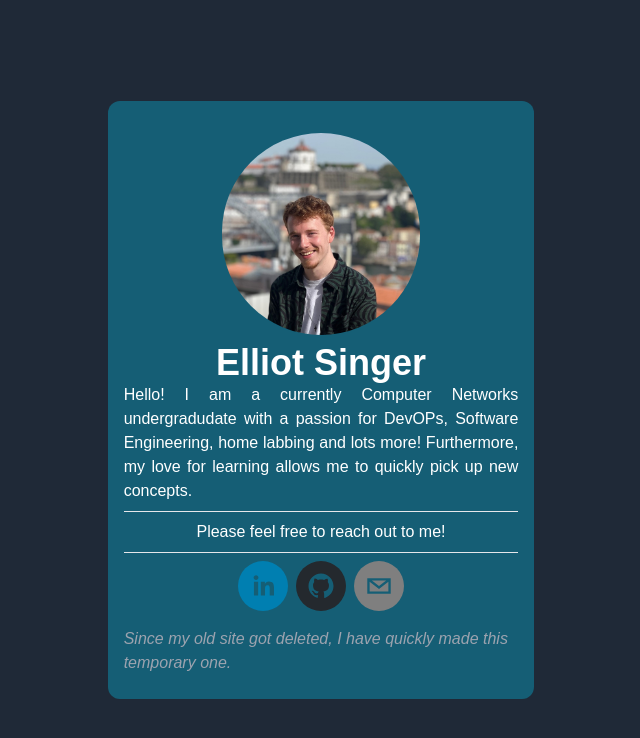
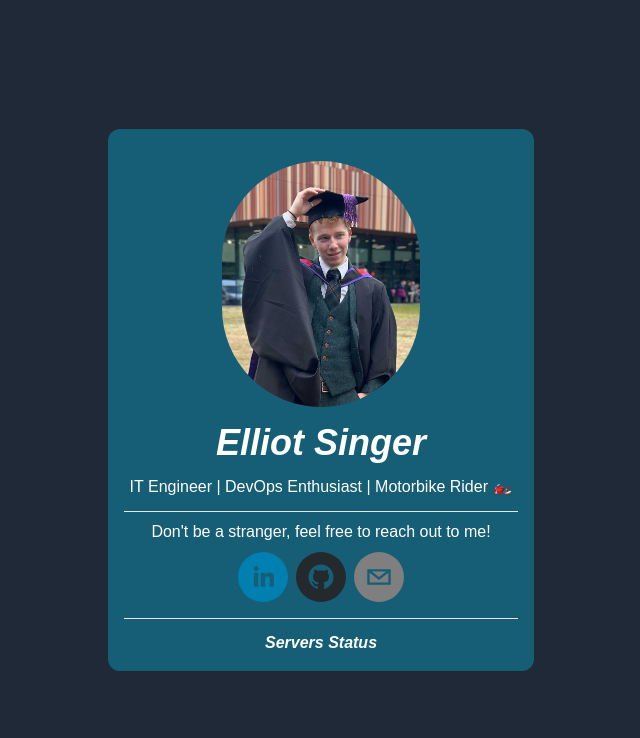
Before and after one commit to elsing/portfolio-temp, a Next.js app: page / in a window 1280 px wide. Shown: the top 738 px of the page, without its empty margins (319-959 px from the left). Built offline with nearby package versions, Linux system fonts and the light colour scheme; a web font is replaced by a local one.

Commit message:
modernise update

```diff
--- a/app/page.tsx
+++ b/app/page.tsx
@@ -1,5 +1,6 @@
 import SocialIcons from "@/components/SocialIcons";
 import Top from "@/components/Top";
+import Bottom from "@/components/Bottom";
 
 export default function Home() {
   return (
@@ -9,10 +10,7 @@ export default function Home() {
           <div className="m-4 p-4 rounded-xl text-white bg-cyan-800 md:w-1/2 lg:w-1/3">
             <Top />
             <SocialIcons />
-            <p className="flex justify-center py-2 italic text-gray-400">
-              Since my old site got deleted, I have quickly made this temporary
-              one.
-            </p>
+            <Bottom />
           </div>
         </div>
       </div>
--- /dev/null
+++ b/components/Bottom.tsx
@@ -0,0 +1,12 @@
+import Link from "next/link";
+
+export default function Bottom() {
+  return (
+    <div>
+      <hr />
+      <p className="text-center pt-3">
+        <Link href="https://status.singer.systems" className="font-bold italic">Servers Status</Link>
+      </p>
+    </div>
+  );
+}
--- a/components/SocialIcons.tsx
+++ b/components/SocialIcons.tsx
@@ -2,13 +2,19 @@ import { SocialIcon } from "react-social-icons";
 
 export default function SocialIcons() {
   return (
-    <div className="flex gap-2 py-2 justify-center">
+    <div>
+      <p className="flex justify-center py-2">
+        Don't be a stranger, feel free to reach out to me!
+      </p>
+    <div className="flex gap-2 pb-4 justify-center">
       <SocialIcon
         target="_blank"
         url="https://www.linkedin.com/in/elliotsinger/"
+        className="flex"
       />
-      <SocialIcon target="_blank" url="https://github.com/elsing" />
-      <SocialIcon target="_blank" url="mailto:elliot@singermail.uk" />
+      <SocialIcon url="https://github.com/elsing" className="flex"/>
+      <SocialIcon url="mailto:elliot@singer.systems" />
     </div>
+  </div>
   );
 }
--- a/components/Top.tsx
+++ b/components/Top.tsx
@@ -13,20 +13,13 @@ export default function Top() {
             className="rounded-full w-1/2 h-1/2"
           />
         </div>
-        <h1 className="text-4xl flex justify-center font-bold ">
+        <h1 className="text-4xl flex justify-center italic font-bold py-2">
           Elliot Singer
         </h1>
-        <h2 className="flex justify-center text-justify">
-          Hello! I am a currently Computer Networks undergradudate with a
-          passion for DevOPs, Software Engineering, home labbing and lots more!
-          Furthermore, my love for learning allows me to quickly pick up new
-          concepts.
-        </h2>
+        <p className="flex justify-center py-1">
+          IT Engineer | DevOps Enthusiast | Motorbike Rider 🏍️
+        </p>
       </div>
-      <hr />
-      <p className="flex justify-center py-2">
-        Please feel free to reach out to me!
-      </p>
       <hr />
     </div>
   );
```
Also changed, not shown: public/me.jpg.
